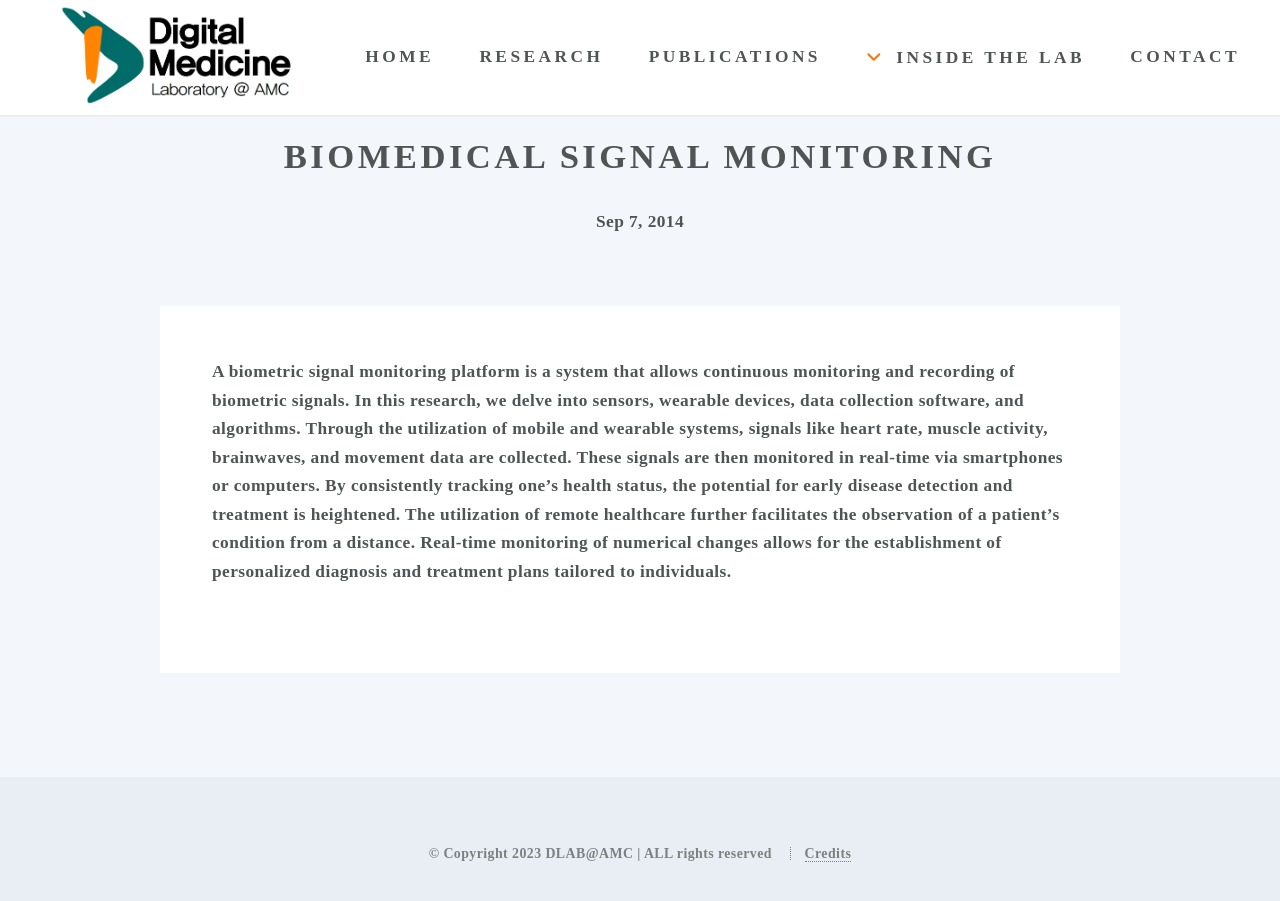
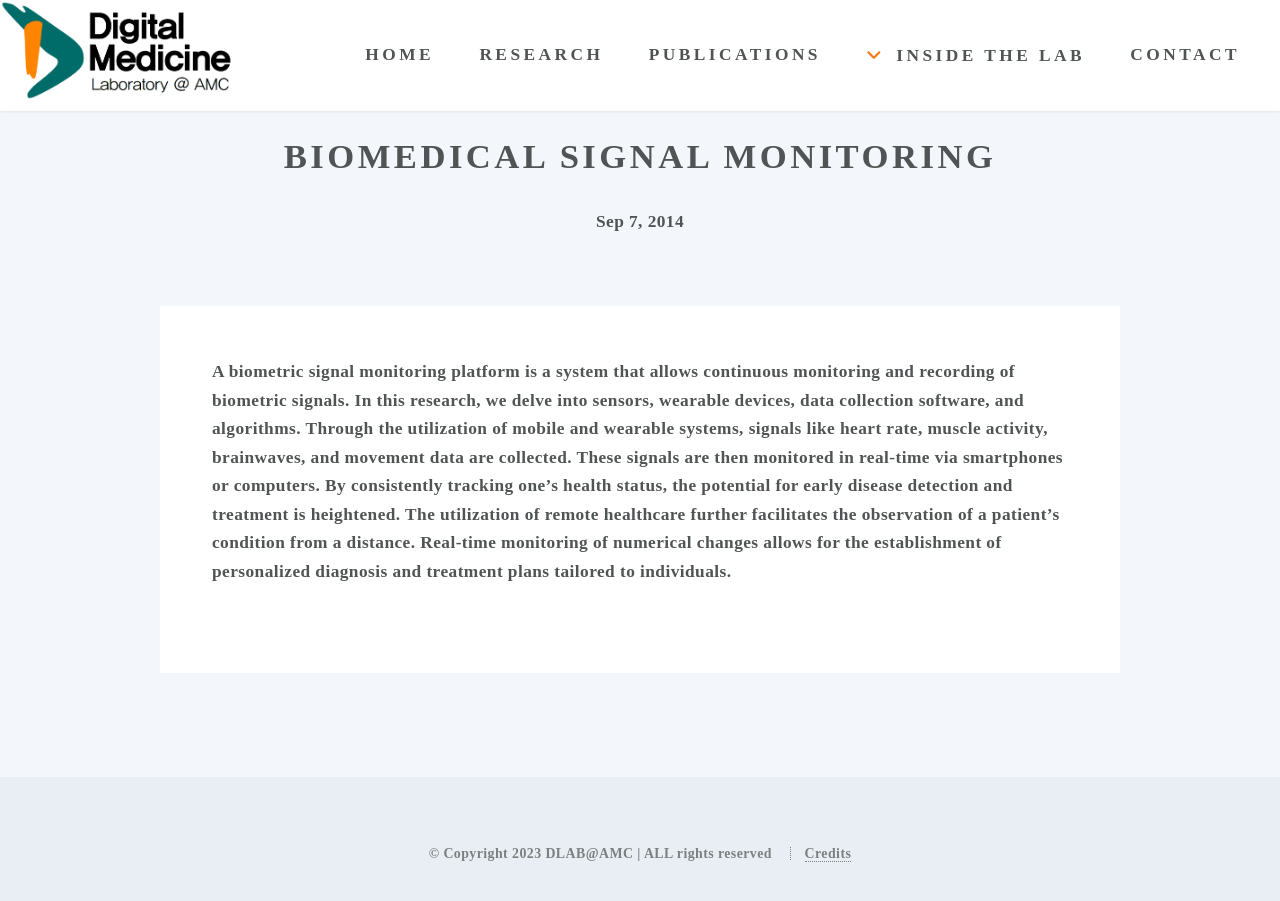
Before and after one commit to ydon1111/ydon1111.github.io, a Jekyll site: the page built from template/2014-08-31-duis-in-purus.markdown, in a window 1280 px wide and 930 px high. Shown: the top 901 px of the window. Built offline with Jekyll 4.4.1, drawn with Linux system fonts in a browser that asks for light colours; nearby versions of some CDN libraries; some web fonts are replaced.

Commit message:
일단 commit

```diff
--- a/css/style.css
+++ b/css/style.css
@@ -72,6 +72,7 @@
 	text-decoration: none;
 	border-bottom: dotted 1px;
 
+
 }
 
 a:hover {
@@ -84,10 +85,8 @@
 }
 
 .session2 {
-	background-color: #ccffcc;
-	/* 두 번째 세션 배경 색상 */
-	color: #333;
-	/* 텍스트 색상 */
+	background-color: #ccffcc; /* 두 번째 세션 배경 색상 */
+	color: #333; /* 텍스트 색상 */
 	padding: 20px;
 }
 
@@ -243,7 +242,6 @@
 footer> :last-child {
 	margin-bottom: 0;
 }
-
 footer.major {
 	padding-top: 3em;
 }
@@ -801,11 +799,8 @@
 	display: flex;
 	justify-content: space-between;
 	align-items: center;
-	margin-bottom: 0px;
-}
-
-<<<<<<< HEAD
-=======
+}
+
 
 
 #header h1 {
@@ -816,7 +811,6 @@
 #header h1 span {
 	font-weight: 300;
 }
->>>>>>> 5601a9a67451b2ab23392b55d1a88298bb1b02df
 
 #header img {
 	max-height: 100px;
@@ -910,28 +904,13 @@
 	font-weight: 900;
 }
 
-
 #nav .submenu ul {
-
+	font-weight: 900;
 	position: absolute;
-	z-index: 1000;
-	/* Make sure it appears above other elements */
-	display: none;
-	/* Hide it by default */
-
-
-}
-
-#submenu-ul {
-	font-size: 0.9em;
-	font-weight: 900;
-}
-
-#logo {
-	border-bottom: none;
-	padding-left: 60px;
-	padding-top: 5px;
-}
+	z-index: 1000; /* Make sure it appears above other elements */
+	display: none; /* Hide it by default */
+  }
+
 
 
 /* Blog */
@@ -1054,7 +1033,7 @@
 	color: white;
 	cursor: default;
 
-	padding: 25em 0;
+	padding: 20em 0;
 	/* banner사이즈 비율 조정(yen) */
 	text-align: center;
     position:relative;
@@ -1075,7 +1054,7 @@
 	color: white;
 	display: inline-block;
 	opacity: 0;
-	padding-top: 15em;
+	padding-top: 10em;
 	text-align: center;
 }
 
@@ -1583,12 +1562,12 @@
 	text-align: justify;
 }
 
-.paper {
+.paper{
 	padding-right: 2em;
 	padding-bottom: 2em;
 }
 
-.patent {
+.patent{
 	padding-right: 2em;
 	padding-bottom: 2em;
 }
@@ -1899,7 +1878,7 @@
 .image-container {
 	position: relative;
 	overflow: hidden;
-	background-color: #ffffff;
+	background-color:  #ffffff;
 }
 
 .image-container img {
```
Also changed, not shown: _includes/banner.html (+16 -1 lines), 3 other files. Lines whose indentation alone changed are shown as unchanged.
